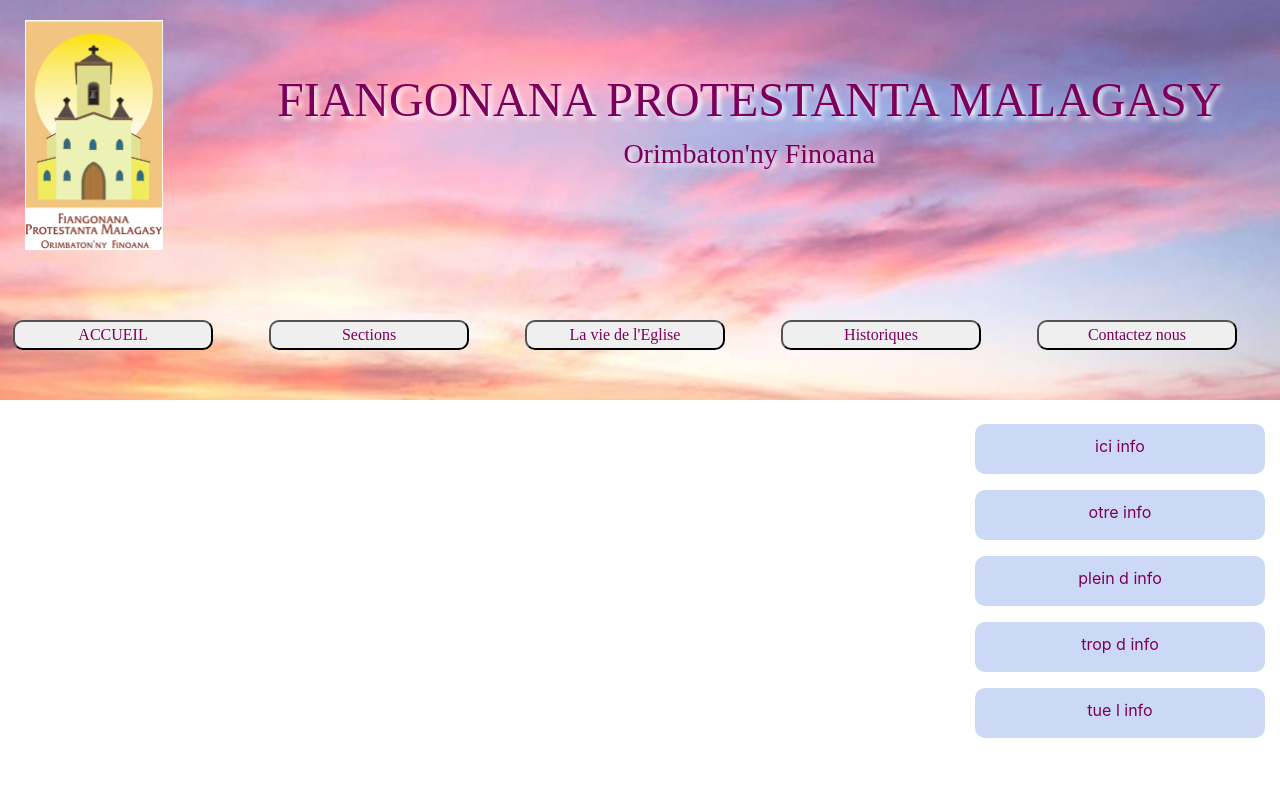
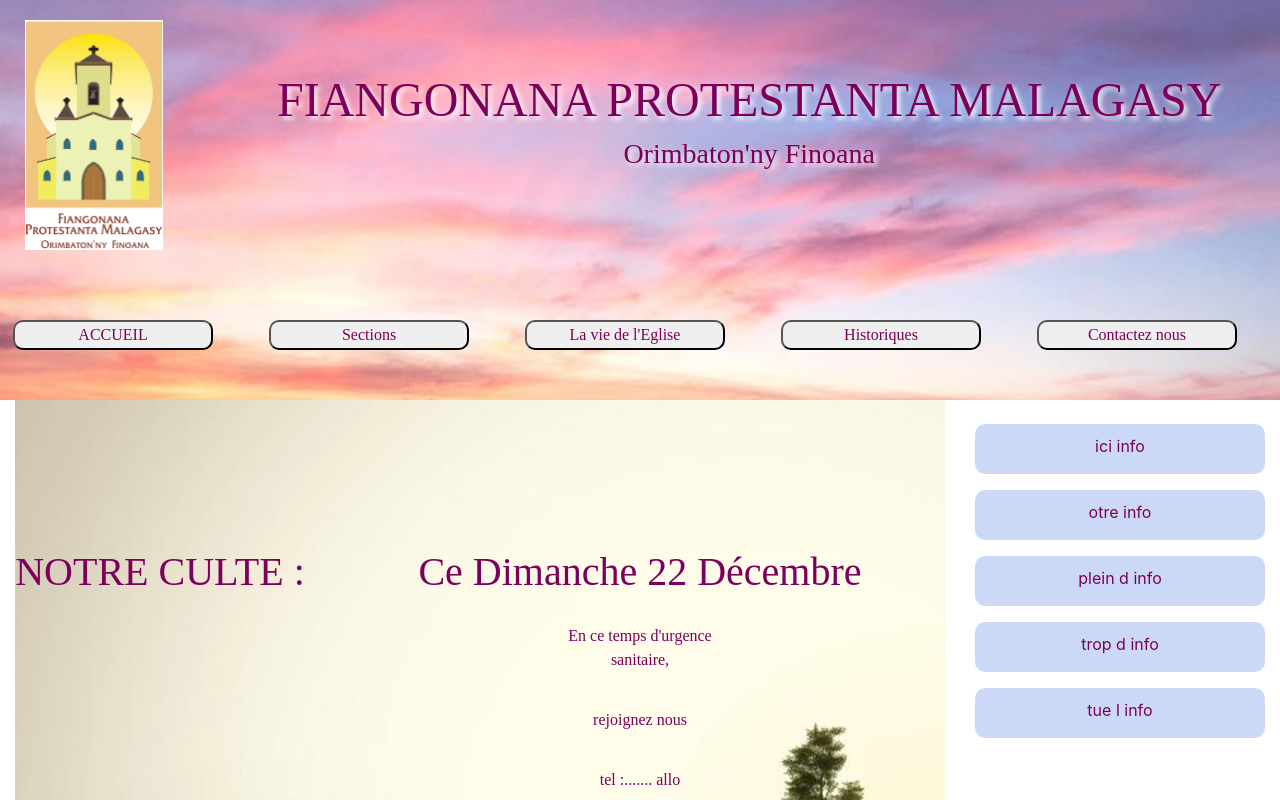
Before and after one commit to nivorako/siteEglisePuisieux, a React (Create React App) app: page / in a window 1280 px wide. Shown: the top 800 px of the page. Built offline with nearby package versions, Linux system fonts and the light colour scheme.

Commit message:
fix router

```diff
--- a/src/components/boutonGroup.js
+++ b/src/components/boutonGroup.js
@@ -4,7 +4,7 @@ import './componentStyle/boutonGroup.css'
 function BoutonGroup() {
     return (
             <nav>
-                <a href="/contenu1"><button>ACCUEIL</button></a>
+                <a href="./"><button>ACCUEIL</button></a>
                 <div className='dropdown'>
                     <button href="#">Sections</button>
                     <div className="dropdown-content">
--- a/src/corpsTexte.js
+++ b/src/corpsTexte.js
@@ -1,6 +1,6 @@
 import React from 'react'
 import { BrowserRouter as Router, Route, Switch} from 'react-router-dom'
-import Contenu1 from './components/contenu1'
+import Acceuil from './pages/acceuil'
 import Contenu2 from './components/contenu2'
 import EcoleDim from './components/ecoleDim'
 import Info from "./components/info"
@@ -15,9 +15,9 @@ function CorpsTexte() {
                 <div className="col contenu" style={contenuStyle}>
                     <Router>
                         <Switch>
-                            <Route exact path="/contenu1"  component={Contenu1}/>
-                            <Route path="/ecoleDim"  component={EcoleDim}/>
-                            <Route path="/contenu2"  component={Contenu2}/>
+                            <Route exact path="/" component={Acceuil}/>
+                            <Route path="/ecoleDim" component={EcoleDim}/>
+                            <Route path="/contenu2" component={Contenu2}/>
                         </Switch>
                     </Router>
                 </div>
```
Also changed, not shown: src/pages/acceuil.js (renamed from src/components/contenu1.js, +4 -5 lines), src/components/componentStyle/acceuil.css (renamed from src/components/componentStyle/contenu1.css), 1 other file (tests, documents, lock files or other folders).
